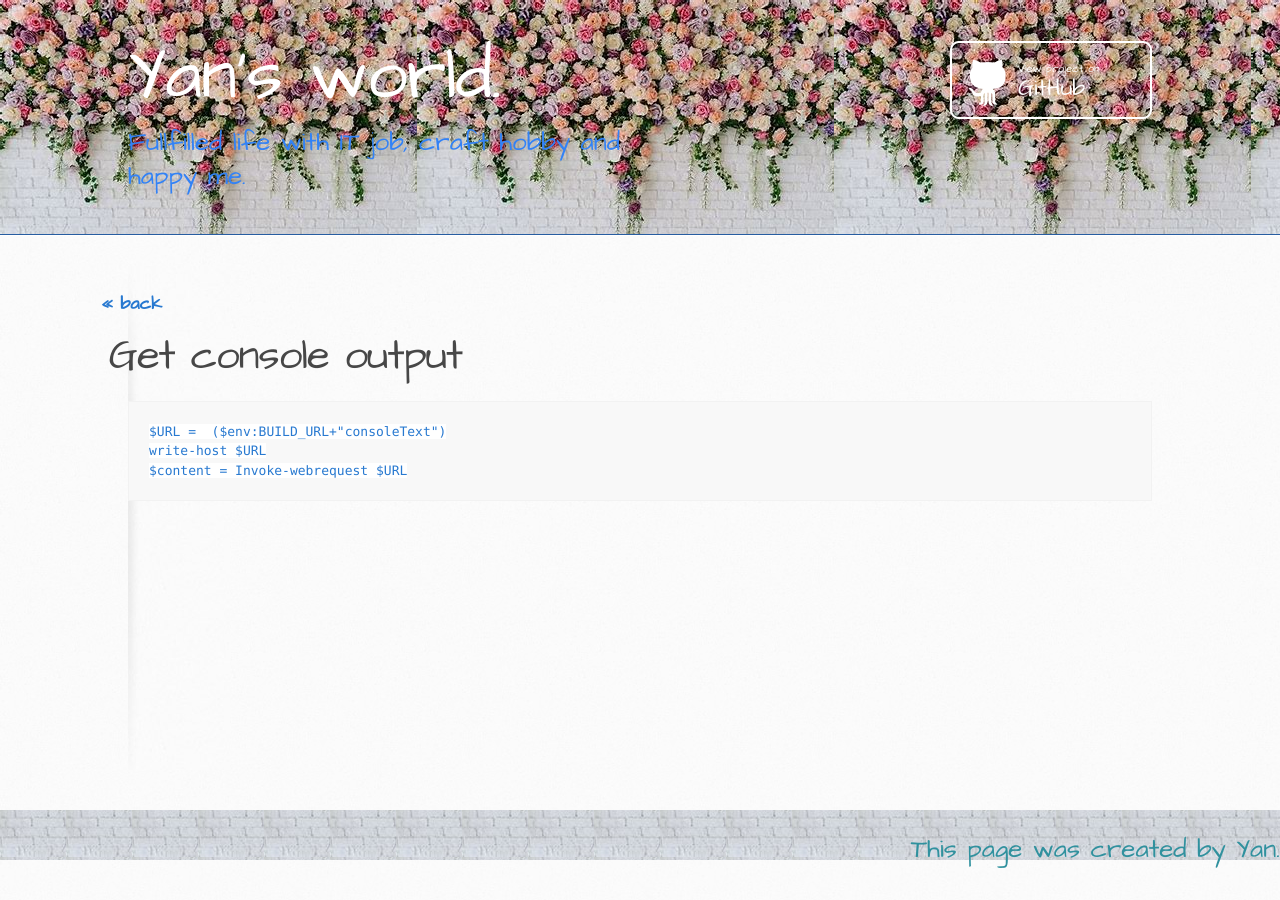
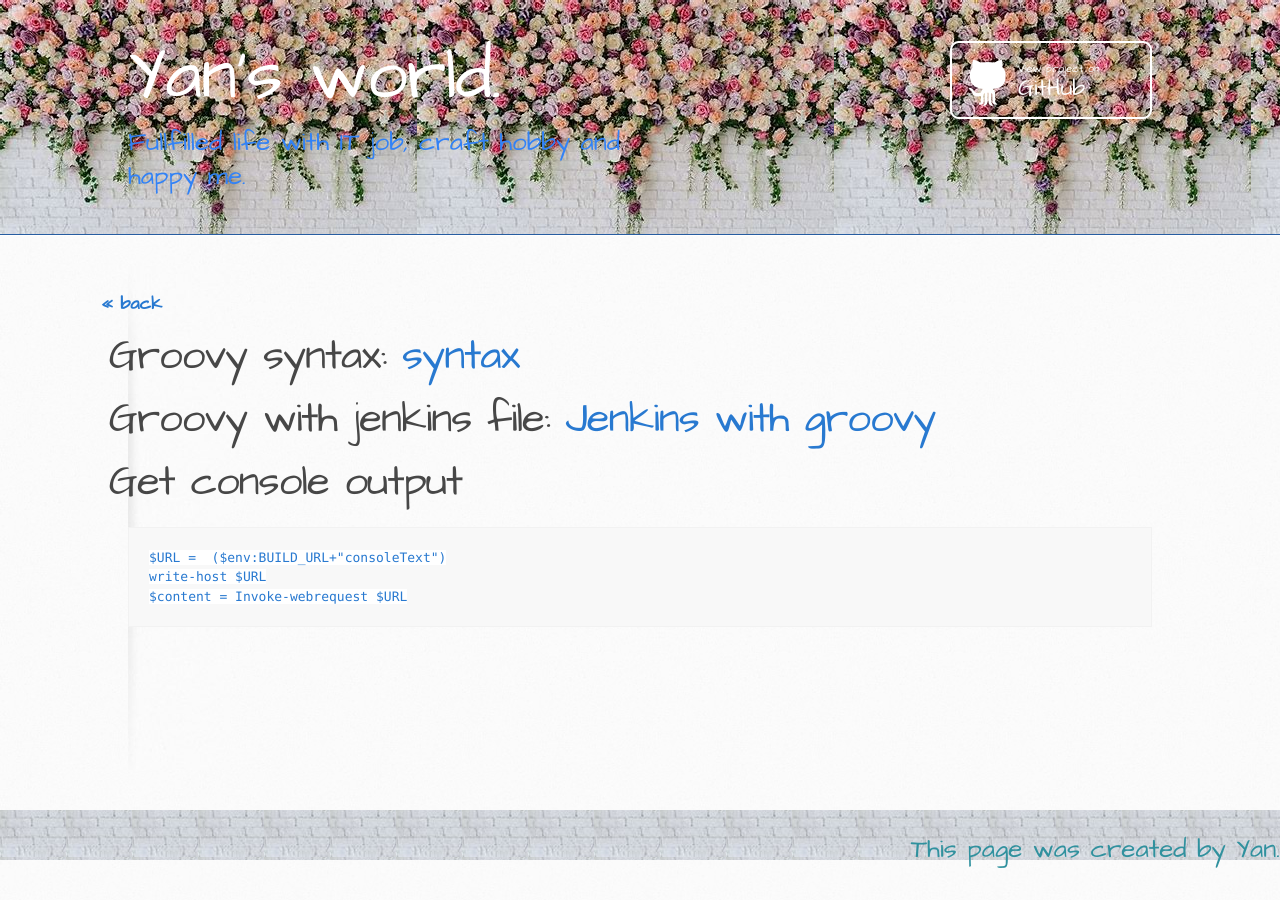
Before and after one commit to itcraftme/itcraftme, a Jekyll site: the page built from docs/it/Jenkins.md, in a window 1280 px wide. Built offline with Jekyll 4.4.1, drawn with Linux system fonts in a browser that asks for light colours; our own code applies the rules of GitHub Pages for plain Markdown files.

Commit message:
Update Jenkins.md
add link for groovy syntax and jenkins file with groovy

````diff
--- a/docs/it/Jenkins.md
+++ b/docs/it/Jenkins.md
@@ -1,4 +1,6 @@
 ###  [<< back](./index.md)
+# Groovy syntax: [syntax](https://groovy-lang.org/syntax.html)
+# Groovy with jenkins file: [Jenkins with groovy](https://www.eficode.com/blog/jenkins-groovy-tutorial)
 # Get console output
 ```
 $URL =  ($env:BUILD_URL+"consoleText")
````
